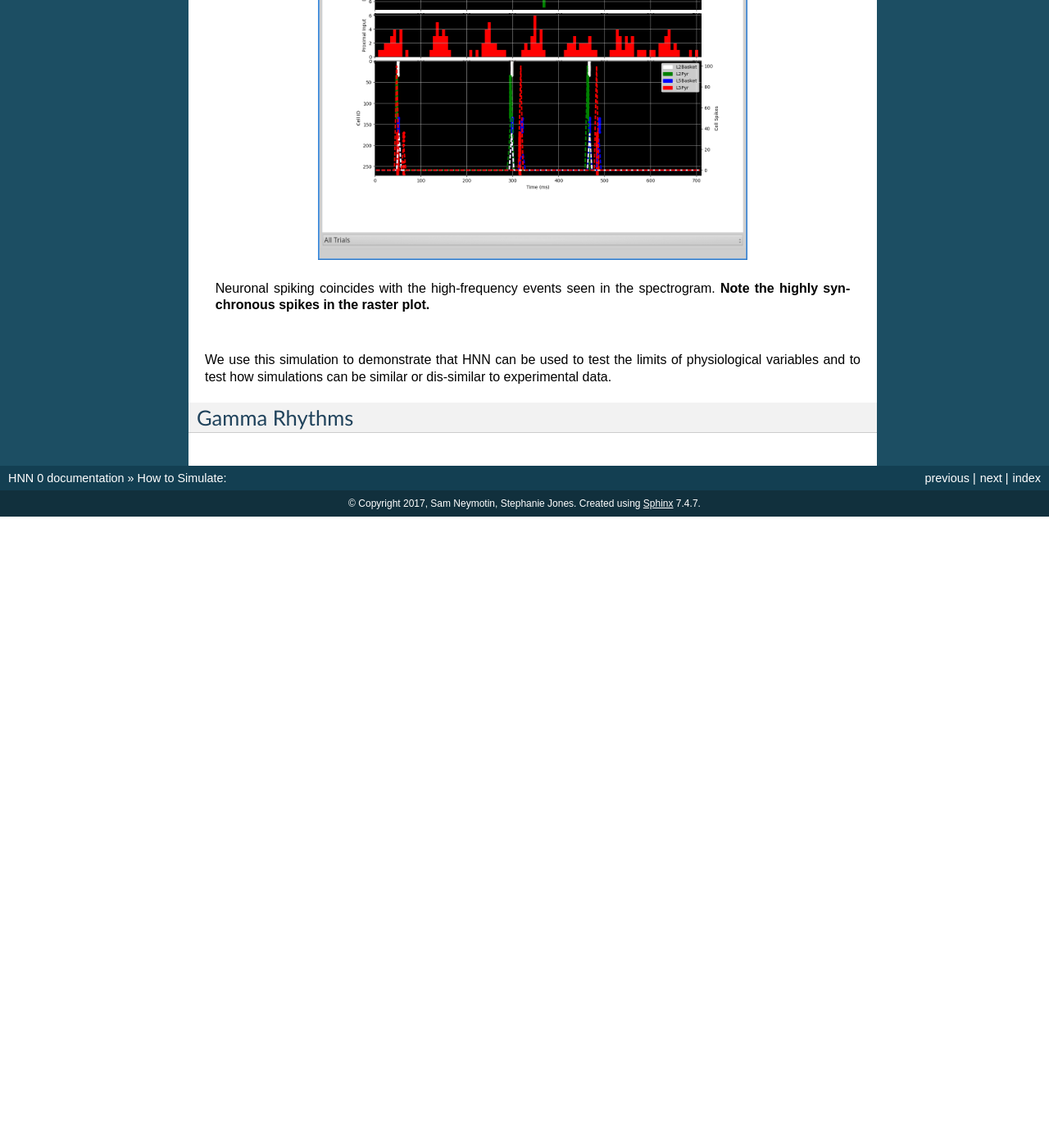
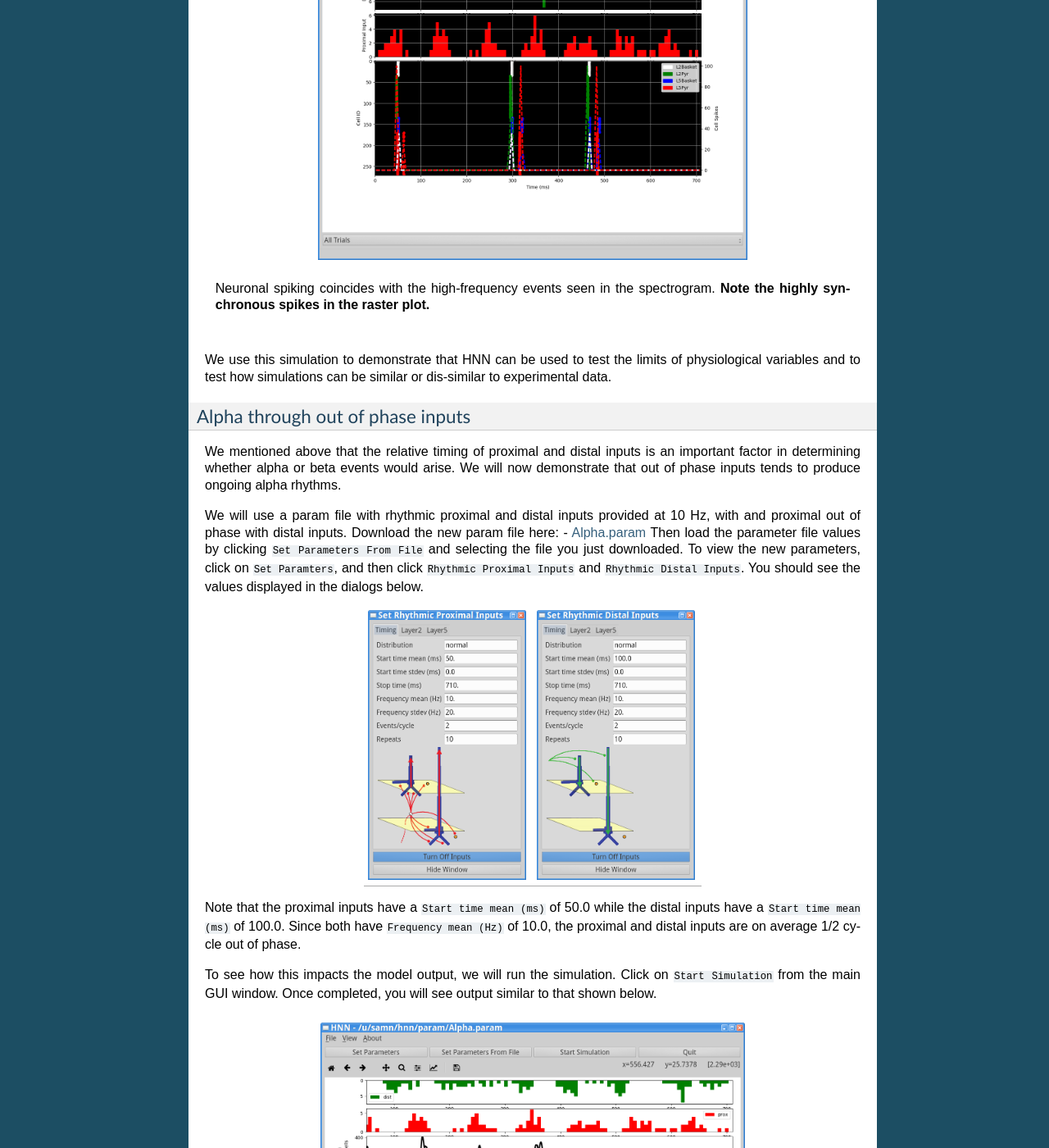
Before and after one commit to jonescompneurolab/hnn, a Sphinx documentation site: the page built from doc/howtosim.rst, in a window 1280 px wide and 1400 px high, scrolled down 22922 px. Shown: the whole window at 82% size. Built offline with Sphinx 7.4.7, drawn with Linux system fonts in a browser that asks for light colours; before the commit the page ends 23552 px from its top, so only the background shows below that; some of the changed text lies outside the part shown.

Commit message:
alpha out of phase - in tut

```diff
--- a/doc/howtosim.rst
+++ b/doc/howtosim.rst
@@ -615,5 +615,49 @@ We can verify that the neurons are spiking by looking at the raster plots.
 We use this simulation to demonstrate that HNN can be used to test the limits of physiological
 variables and to test how simulations can be similar or dis-similar to experimental data.
 
+Alpha through out of phase inputs
+^^^^^^^^^^^^^^^^^^^^^^^^^^^^^^^^^
+
+We mentioned above that the relative timing of proximal and distal inputs is an important
+factor in determining whether alpha or beta events would arise. We will now demonstrate
+that out of phase inputs tends to produce ongoing alpha rhythms.
+
+We will use a param file with rhythmic proximal and distal inputs provided at 10 Hz, with
+and proximal out of phase with distal inputs. Download the
+new param file here: - `Alpha.param <../../param/Alpha.param>`_
+Then load the parameter file values by clicking ``Set Parameters From File``
+and selecting the file you just downloaded. To view the new parameters,
+click on ``Set Paramters``, and then click ``Rhythmic Proximal Inputs`` and ``Rhythmic Distal Inputs``.
+You should see the values displayed in the dialogs below.
+
+.. |alphaproxtimingparamfig| image:: images/AlphaProxTimingparam.png
+        :scale: 40%
+	:align: bottom
+
+.. |alphadisttimingparamfig| image:: images/AlphaDistTimingparam.png
+        :scale: 40%
+	:align: bottom
+
++---------------------------+---------------------------+
+| |alphaproxtimingparamfig| | |alphadisttimingparamfig| |
++---------------------------+---------------------------+
+
+Note that the proximal inputs have a ``Start time mean (ms)`` of 50.0
+while the distal inputs have a ``Start time mean (ms)`` of 100.0. Since
+both have ``Frequency mean (Hz)`` of 10.0, the proximal and distal inputs
+are on average 1/2 cycle out of phase.
+
+To see how this impacts the model output, we will run the simulation. Click on ``Start Simulation``
+from the main GUI window. Once completed, you will see output similar to that shown below.
+
+.. figure:: images/AlphaOutput.png
+	:scale: 40%
+	:align: center
+
+As seen, the peaks of the distal (green) and proximal (red) histograms at the top of the output
+canvas are generally *out-of-phase*. This rhythmic alternation of proximal and distal inputs at
+10 Hz produces an alpha rhythm. In this case, the dipole signal is pushed both above and below
+0 nAm. However, the nearly continuous rhythm is not typically seen in MEG data.
+
 Gamma Rhythms
 -------------
```
Also changed, not shown: doc/images/AlphaDistTimingparam.png (added), doc/images/AlphaOutput.png (added), doc/images/AlphaProxTimingparam.png (added), 1 other file.
